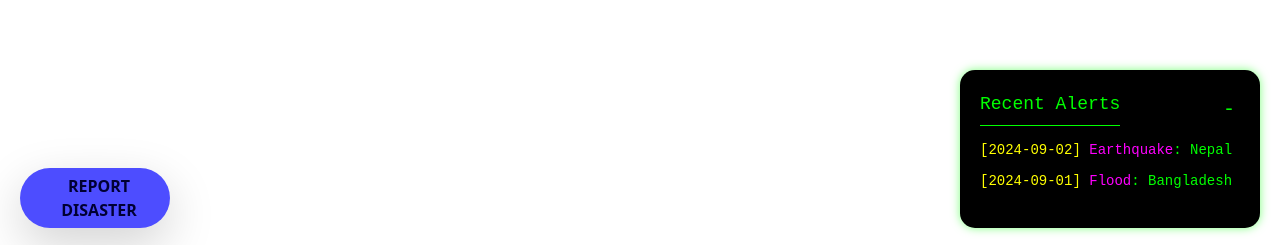
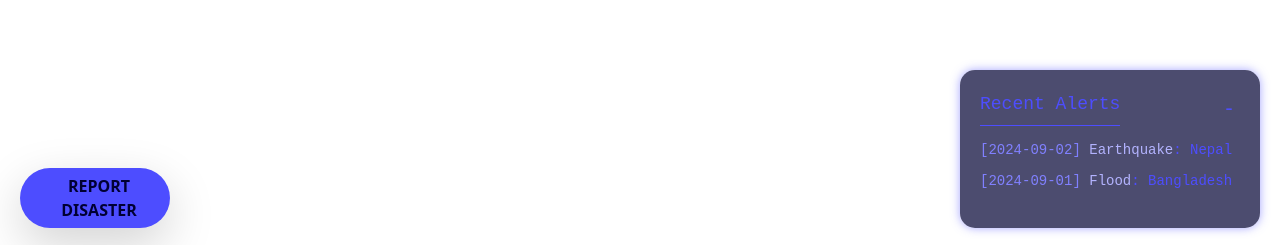
Before and after one commit to Llyr4472/disalert-frontend, a React (Vite) app: page / in a window 1280 px wide. Shown: the part 552-797 px from the top of the page. Built offline with nearby package versions, Linux system fonts and the light colour scheme.

Commit message:
changed color

```diff
--- a/src/components/Alerts.tsx
+++ b/src/components/Alerts.tsx
@@ -1,4 +1,4 @@
-import React, { useState } from 'react'
+import { useState } from "react";
 
 interface Alert {
   type: string;
@@ -14,48 +14,75 @@ function Alerts({ recentAlerts }: AlertsProps) {
   const [isMinimized, setIsMinimized] = useState(false);
 
   return (
-    <div className="container-fluid" style={{
-      backgroundColor: '#000',
-      color: '#0f0',
-      fontFamily: 'monospace',
-      padding: '20px',
-      position: 'fixed',
-      right: '20px',
-      bottom: '20px',
-      width: '300px',
-      maxHeight: isMinimized ? '60px' : '400px',
-      overflowY: 'auto',
-      borderRadius: '15px',
-      boxShadow: '0 0 10px rgba(0, 255, 0, 0.5)',
-      transition: 'max-height 0.3s ease-in-out'
-    }}>
-      <div style={{ display: 'flex', justifyContent: 'space-between', alignItems: 'center', marginBottom: '10px' }}>
-        <h2 style={{ borderBottom: '1px solid #0f0', paddingBottom: '10px', fontSize: '18px', margin: 0 }}>Recent Alerts</h2>
+    <div
+      className="container-fluid alerts hover-effect"
+      style={{
+        backgroundColor: "rgba(0, 0, 51, 0.7)",
+        backdropFilter: "blur(10px)",
+        color: "#4d4dff",
+        fontFamily: "monospace",
+        padding: "20px",
+        position: "fixed",
+        right: "20px",
+        bottom: "20px",
+        width: "300px",
+        maxHeight: isMinimized ? "60px" : "400px",
+        overflowY: "auto",
+        borderRadius: "15px",
+        boxShadow: "0 0 10px rgba(77, 77, 255, 0.5)",
+        transition: "max-height 0.3s ease-in-out",
+      }}
+    >
+      <div
+        style={{
+          display: "flex",
+          justifyContent: "space-between",
+          alignItems: "center",
+          marginBottom: "10px",
+        }}
+      >
+        <h2
+          style={{
+            borderBottom: "1px solid #4d4dff",
+            paddingBottom: "10px",
+            fontSize: "18px",
+            margin: 0,
+          }}
+        >
+          Recent Alerts
+        </h2>
         <button
           onClick={() => setIsMinimized(!isMinimized)}
           style={{
-            background: 'none',
-            border: 'none',
-            color: '#0f0',
-            cursor: 'pointer',
-            fontSize: '20px',
-            padding: '5px'
+            background: "none",
+            border: "none",
+            color: "#4d4dff",
+            cursor: "pointer",
+            fontSize: "20px",
+            padding: "5px",
           }}
         >
-          {isMinimized ? '+' : '-'}
+          {isMinimized ? "+" : "-"}
         </button>
       </div>
-      {!isMinimized && (
-        <ul style={{ listStyleType: 'none', padding: 0 }}>
+      <div
+        style={{
+          maxHeight: isMinimized ? "0" : "330px",
+          overflow: "hidden",
+          transition: "max-height 0.3s ease-in-out",
+        }}
+      >
+        <ul style={{ listStyleType: "none", padding: 0 }}>
           {recentAlerts.map((alert, index) => (
-            <li key={index} style={{ marginBottom: '10px', fontSize: '14px' }}>
-              <span style={{ color: '#ff0' }}>[{alert.time}]</span> <span style={{ color: '#f0f' }}>{alert.type}</span>: {alert.location}
+            <li key={index} style={{ marginBottom: "10px", fontSize: "14px" }}>
+              <span style={{ color: "#8080ff" }}>[{alert.time}]</span>{" "}
+              <span style={{ color: "#b3b3ff" }}>{alert.type}</span>:{" "}
+              {alert.location}
             </li>
           ))}
         </ul>
-      )}
+      </div>
     </div>
   );
 }
-
-export default Alerts
+export default Alerts;
```
